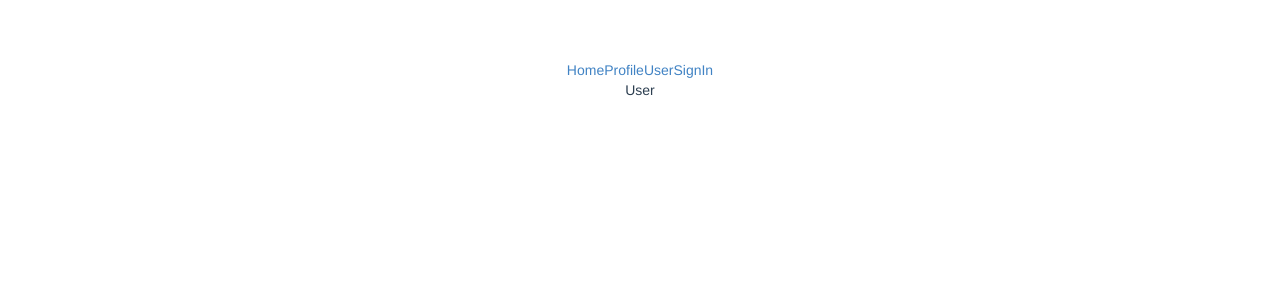
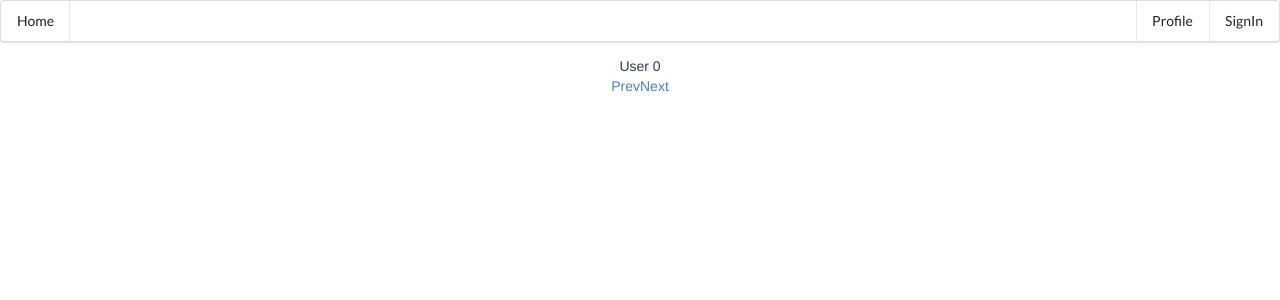
Before and after one commit to kaowneaw/vue-realword, a Vue app: page /user/0 in a window 1280 px wide. Shown: the top 300 px of the page. Built offline with nearby package versions, Linux system fonts and the light colour scheme; no server answers.

Commit message:
เหลือ rout.before each ไม่ redirect ตอน refresh

```diff
--- a/src/App.vue
+++ b/src/App.vue
@@ -1,15 +1,19 @@
 <template>
   <div id="app">
-    <router-link to="/">Home</router-link>
-    <router-link to="/profile">Profile</router-link>
-    <router-link to="/user/1">User</router-link>
-    <router-link to="/signIn">SignIn</router-link>
-    <router-view></router-view>
+    <NavBarMenu/>
+    <div class="ui container">
+      <router-view></router-view>
+    </div>
   </div>
 </template>
 
 <script>
+  import NavBarMenu from './components/NavBarMenu'
+
   export default {
+    components: {
+      NavBarMenu
+    },
     name: 'app'
   }
 </script>
@@ -21,6 +25,5 @@
     -moz-osx-font-smoothing: grayscale;
     text-align: center;
     color: #2c3e50;
-    margin-top: 60px;
   }
 </style>
--- /dev/null
+++ b/src/components/NavBarMenu.vue
@@ -0,0 +1,37 @@
+<template>
+  <div class="ui menu">
+    <router-link to="/" class="item" active-class="active" exact>Home</router-link>
+    <!--<router-link to="/user/1" class="item">User</router-link>-->
+    <div class="right menu">
+      <router-link to="/profile" class="item" active-class="active">Profile</router-link>
+      <div v-if="currentUser" @click="signOut" class="item link">SignOut</div>
+      <router-link v-else to="/signIn" class="item" active-class="active">SignIn</router-link>
+    </div>
+  </div>
+</template>
+<script>
+  import firebase from 'firebase'
+
+  export default {
+    data: () => ({
+      currentUser: null
+    }),
+    created () {
+      const auth = firebase.auth()
+      auth.onAuthStateChanged((user) => {
+        this.currentUser = user
+      })
+    },
+    methods: {
+      signOut () {
+        firebase.auth().signOut().then(() => {
+          // Sign-out successful.
+          console.log('Logout successful')
+        }, function (error) {
+          // An error happened.
+          console.log(error)
+        })
+      }
+    }
+  }
+</script>
--- a/src/components/SignIn.vue
+++ b/src/components/SignIn.vue
@@ -1,5 +1,22 @@
 <template>
-  <div>
-    SignIn
+  <div class="ui segment">
+    <h2 class="ui header">SignIn</h2>
+    <div @click="signIn" class="ui google plus button"><i class="google plus icon"></i> SignIn</div>
   </div>
 </template>
+<script>
+  import firebase from 'firebase'
+
+  export default {
+    methods: {
+      signIn () {
+        const provider = new firebase.auth.GoogleAuthProvider()
+        provider.addScope('profile')
+        provider.addScope('email')
+        firebase.auth().signInWithPopup(provider).then((res) => {
+          this.$router.replace(this.$route.query.redirect || '/')
+        })
+      }
+    }
+  }
+</script>
--- a/src/components/User.vue
+++ b/src/components/User.vue
@@ -1,5 +1,28 @@
 <template>
   <div>
-    User
+    User {{id}}
+    <br>
+    <router-link :to="`/user/${id - 1}`">Prev</router-link>
+    <router-link :to="`/user/${id + 1}`">Next</router-link>
   </div>
 </template>
+<script>
+  export default {
+    data () {
+      return {
+        id: 0
+      }
+    },
+    created () {
+      this.reload()
+    },
+    watch: {
+      $route: 'reload'
+    },
+    methods: {
+      reload () {
+        this.id = +this.$route.params.id
+      }
+    }
+  }
+</script>
--- a/src/main.js
+++ b/src/main.js
@@ -27,3 +27,17 @@ new Vue({
   template: '<App/>',
   components: {App}
 })
+
+router.beforeEach((to, from, next) => {
+  console.log(to.fullPath + ' => need aut1111h')
+  if (to.matched.some((x) => x.meta.requireAuth)) {
+    console.log(to.fullPath + ' => need auth')
+    if (firebase.auth().currentUser) {
+      next()
+      return
+    }
+    next({path: '/signin', query: {redirect: to.fullPath}})
+    return
+  }
+  next()
+})
--- a/src/router/routes.js
+++ b/src/router/routes.js
@@ -26,6 +26,9 @@ export default new Router({
       path: '/signIn',
       name: 'SignIn',
       component: SignIn
+    }, {
+      path: '*',
+      redirect: {name: 'SignIn'}
     }
   ],
   mode: 'history'
```
Also changed, not shown: 1 other file (tests, documents, lock files or other folders).
